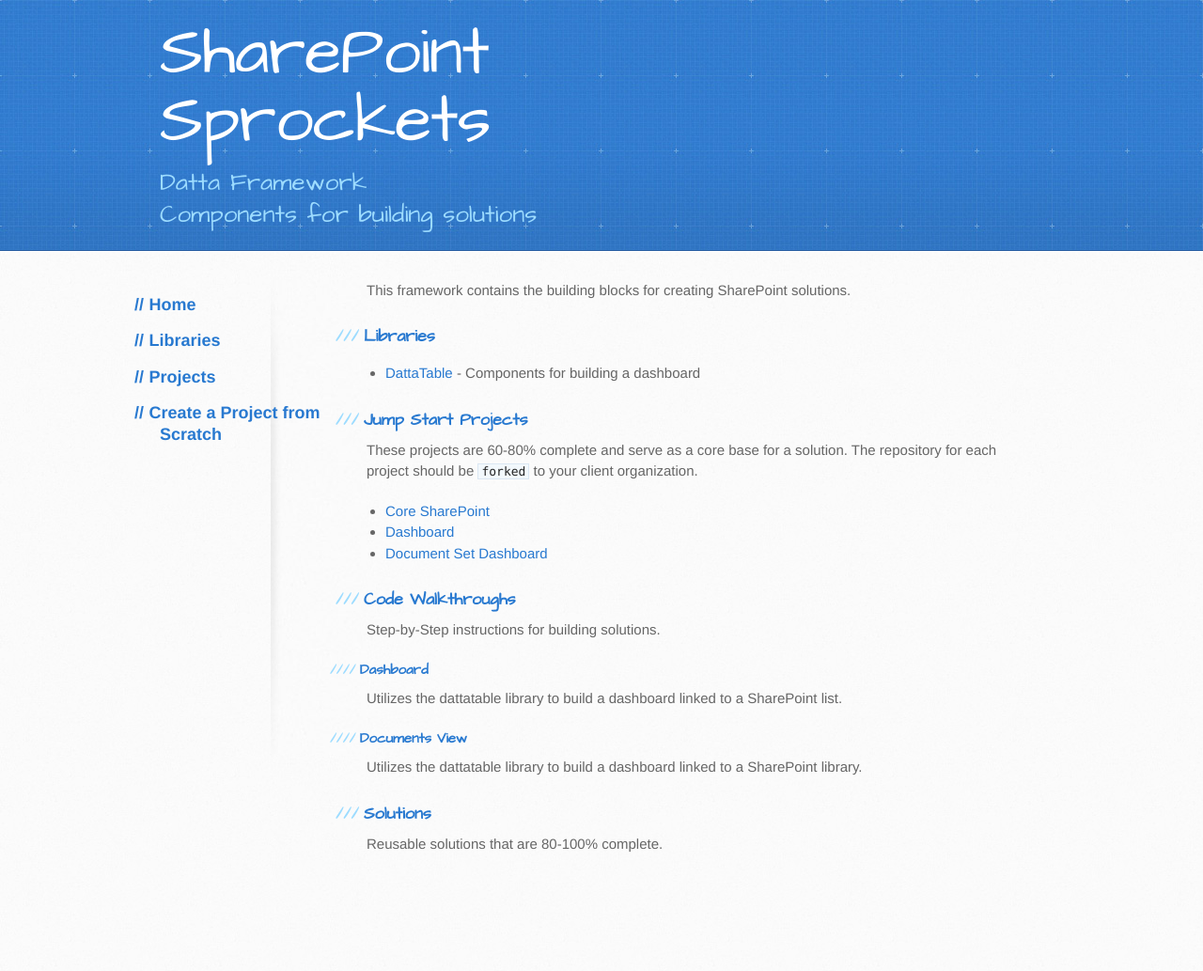
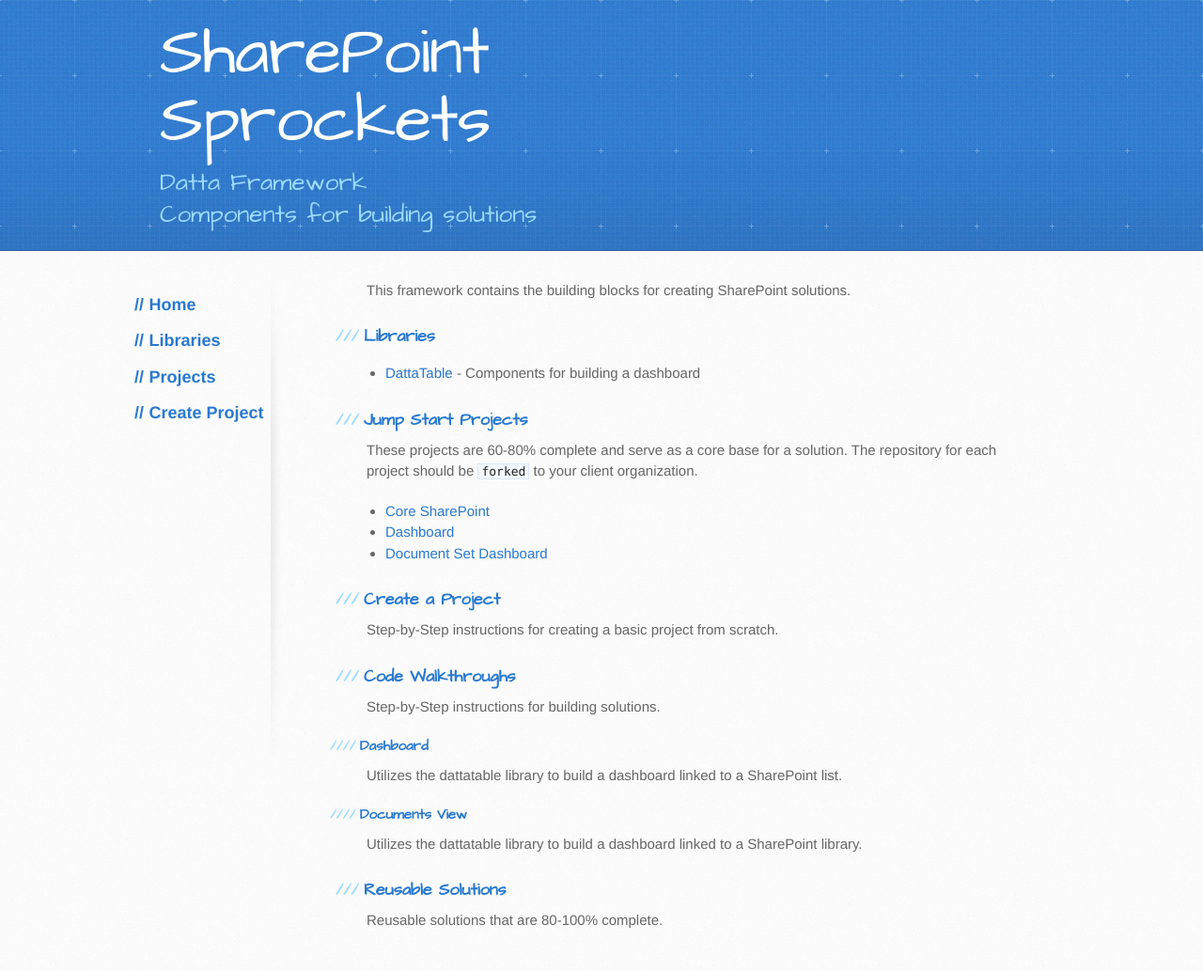
Before and after one commit to datta-framework/datta-framework.github.io, a Jekyll site: the page built from README.md, in a window 1280 px wide. Shown: the whole page at 94% size. Built offline with Jekyll 4.4.1, drawn with Linux system fonts in a browser that asks for light colours; our own code applies the rules of GitHub Pages for plain Markdown files; before the commit the page ends 952 px from its top, so only the background shows below that.

Commit message:
Updated the sidebar.

```diff
--- a/README.md
+++ b/README.md
@@ -12,6 +12,10 @@
 * [Dashboard](/jump-start-projects/available-projects/dashboard)
 * [Document Set Dashboard](/jump-start-projects/available-projects/docset-dashboard)
 
+### [Create a Project](/overview/create-project)
+
+Step-by-Step instructions for creating a basic project from scratch.
+
 ### [Code Walkthroughs](https://dattabase.com/examples)
 
 Step-by-Step instructions for building solutions.
@@ -24,6 +28,6 @@
 
 Utilizes the dattatable library to build a dashboard linked to a SharePoint library.
 
-### [Solutions](https://spsprinkles.com)
+### [Reusable Solutions](https://spsprinkles.com)
 
 Reusable solutions that are 80-100% complete.
--- a/_includes/sidebar.html
+++ b/_includes/sidebar.html
@@ -8,5 +8,5 @@
     <h2>Projects</h2>
 </a>
 <a href="/overview/create-project">
-    <h2>Create a Project from Scratch</h2>
+    <h2>Create Project</h2>
 </a>
```
